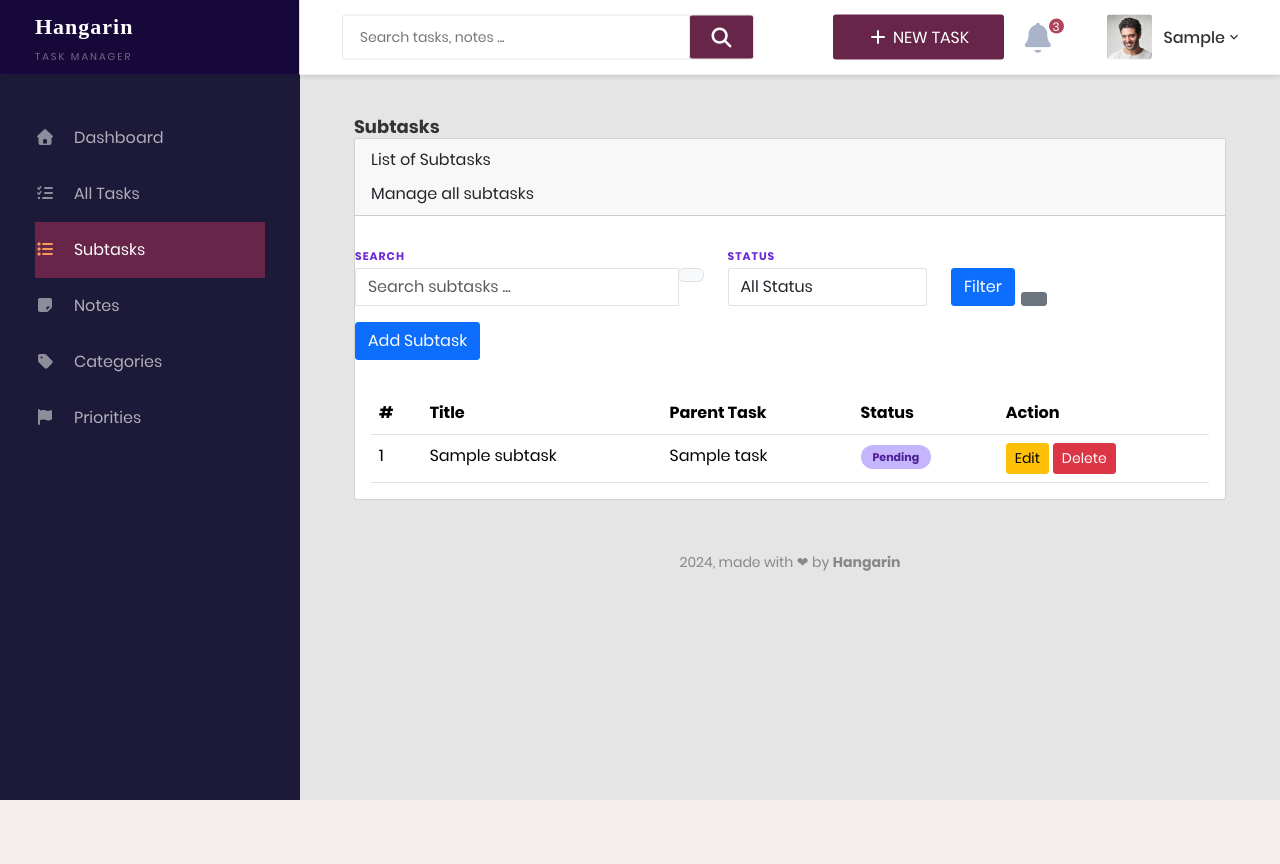
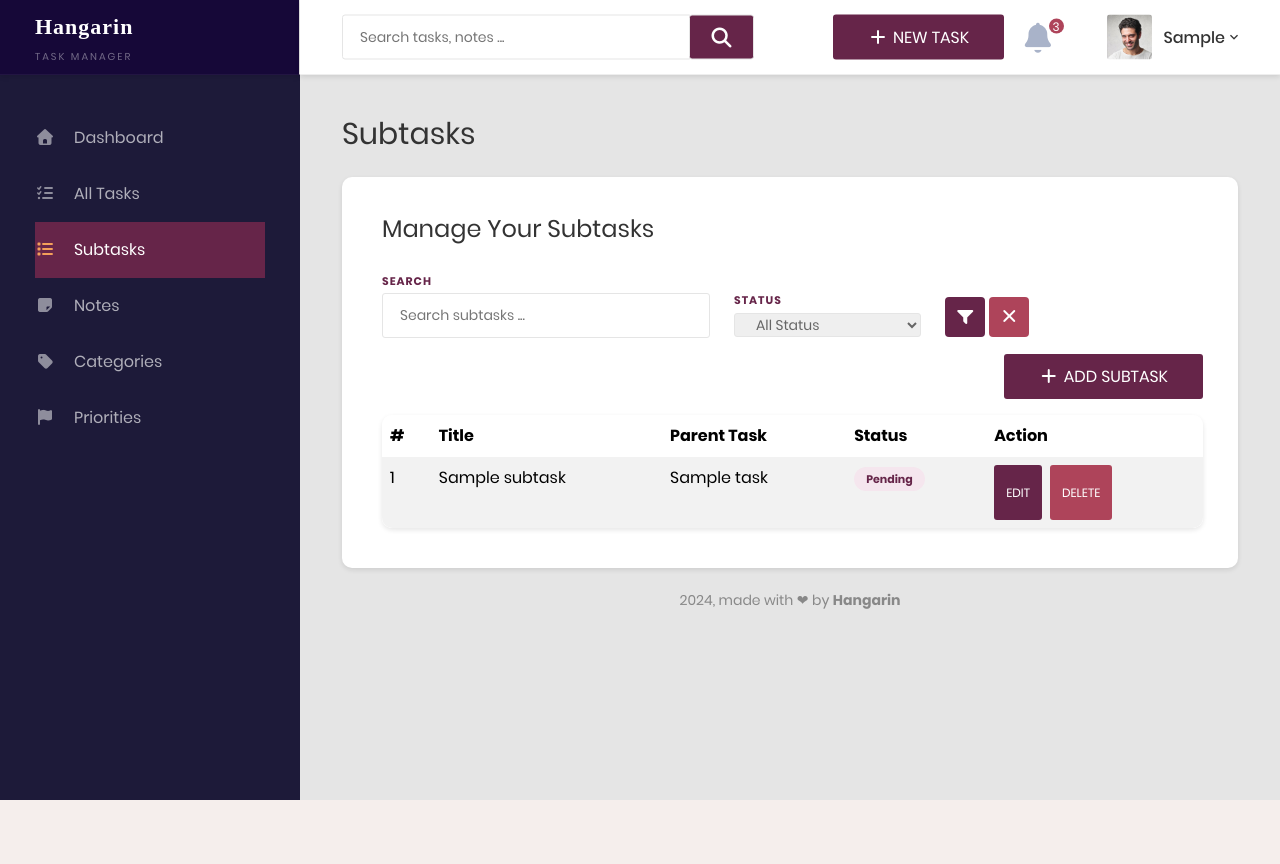
Before and after one commit to mycka4/Hangarin, a Django app: page /subtask_list in a window 1280 px wide. Run offline with Django 5.2, Linux system fonts and the light colour scheme; a user stored in the database is signed in; tables that the repository leaves empty hold one stand-in row (values such as "Sample post"); some libraries are stand-ins or nearby versions.

Commit message:
Modified List files

```diff
--- a/hangarin/templates/subtask_list.html
+++ b/hangarin/templates/subtask_list.html
@@ -4,36 +4,34 @@
 {% block nav_subtasks %}active{% endblock %}
 
 {% block content %}
-<div class="content">
-    <div class="container-fluid">
-        <h4 class="page-title">Subtasks</h4>
+
 <div class="row">
     <div class="col-md-12">
-                <div class="card">
-                    <div class="card-header">
-                        <div class="card-title">List of Subtasks</div>
-                        <div class="card-category">Manage all subtasks</div>
+        <div class="overview-wrap">
+            <h2 class="title-1">Subtasks</h2>
+        </div>
+    </div>
 </div>
 
-                    <br>
+<div class="row m-t-25">
+    <div class="col-md-12">
+        <div class="au-card">
+            <div class="au-card-inner">
 
-                    <div class="col-md-12">
+                <h3 class="title-2">Manage Your Subtasks</h3><br>
+
+                <!-- FILTERS -->
                 <form method="GET" action="{% url 'subtask-list' %}">
                     <div class="row align-items-end mb-3">
 
                         <div class="col-md-5">
-                                    <label style="font-size:11px; font-weight:700; color:#6d28d9; text-transform:uppercase; letter-spacing:1px;">Search</label>
-                                    <div class="input-group">
-                                        <input type="text" name="q" value="{{ q }}" placeholder="Search subtasks ..." class="form-control" />
-                                        <div class="input-group-append">
-                                            <span class="input-group-text"><i class="la la-search"></i></span>
-                                        </div>
-                                    </div>
+                            <label style="font-size:11px; font-weight:700; color:#662549; text-transform:uppercase; letter-spacing:1px;">Search</label>
+                            <input type="text" name="q" value="{{ q }}" placeholder="Search subtasks ..." class="au-input au-input--full" />
                         </div>
 
                         <div class="col-md-3">
-                                    <label style="font-size:11px; font-weight:700; color:#6d28d9; text-transform:uppercase; letter-spacing:1px;">Status</label>
-                                    <select name="status" class="form-control">
+                            <label style="font-size:11px; font-weight:700; color:#662549; text-transform:uppercase; letter-spacing:1px;">Status</label>
+                            <select name="status" class="au-input au-input--full">
                                 <option value="">All Status</option>
                                 <option value="Pending" {% if selected_status == 'Pending' %}selected{% endif %}>Pending</option>
                                 <option value="In Progress" {% if selected_status == 'In Progress' %}selected{% endif %}>In Progress</option>
@@ -41,29 +39,28 @@
                             </select>
                         </div>
 
-                                <div class="col-md-2 d-flex align-items-end" style="gap:6px;">
-                                    <button type="submit" class="btn btn-primary btn-rounded">
-                                        <i class="la la-filter"></i> Filter
+                        <div class="col-md-1 d-flex align-items-end" style="gap:4px; padding-bottom:1px;">
+                            <button type="submit" title="Filter"
+                                style="background:#662549; color:#fff; border:none; border-radius:4px; padding:7px 10px; cursor:pointer;">
+                                <i class="fas fa-filter"></i>
                             </button>
-                                    <a href="{% url 'subtask-list' %}" class="btn btn-secondary btn-rounded">
-                                        <i class="la la-times"></i>
+                            <a href="{% url 'subtask-list' %}" title="Clear"
+                                style="background:#AE445A; color:#fff; border:none; border-radius:4px; padding:7px 10px; text-decoration:none;">
+                                <i class="fas fa-times"></i>
                             </a>
                         </div>
 
                     </div>
                 </form>
+
+                <div class="d-flex justify-content-end mb-3">
+                    <a href="{% url 'subtask-add' %}" class="au-btn au-btn-icon au-btn--blue">
+                        <i class="fas fa-plus"></i>Add Subtask
+                    </a>
                 </div>
 
-                    <div class="col-md-12 mb-2">
-                        <div class="pull-right">
-                            <a href="{% url 'subtask-add' %}" class="btn btn-primary btn-rounded">
-                                <i class="la la-plus"></i> Add Subtask
-                            </a>
-                        </div>
-                    </div>
-
-                    <div class="card-body">
-                        <table class="table table-hover mt-2">
+                <div class="table-responsive table--no-card">
+                    <table class="table table-borderless table-striped">
                         <thead>
                             <tr>
                                 <th>#</th>
@@ -81,16 +78,16 @@
                                 <td>{{ obj.parent_task }}</td>
                                 <td>
                                     {% if obj.status == 'Completed' %}
-                                            <span style="background:#ede9fe;color:#5b21b6;padding:4px 12px;border-radius:20px;font-size:11px;font-weight:700;">Completed</span>
+                                        <span style="background:#d4edda;color:#155724;padding:4px 12px;border-radius:20px;font-size:11px;font-weight:700;">Completed</span>
                                     {% elif obj.status == 'In Progress' %}
-                                            <span style="background:#ddd6fe;color:#6d28d9;padding:4px 12px;border-radius:20px;font-size:11px;font-weight:700;">In Progress</span>
+                                        <span style="background:#fff3cd;color:#856404;padding:4px 12px;border-radius:20px;font-size:11px;font-weight:700;">In Progress</span>
                                     {% else %}
-                                            <span style="background:#c4b5fd;color:#4c1d95;padding:4px 12px;border-radius:20px;font-size:11px;font-weight:700;">Pending</span>
+                                        <span style="background:#f5e6ee;color:#662549;padding:4px 12px;border-radius:20px;font-size:11px;font-weight:700;">Pending</span>
                                     {% endif %}
                                 </td>
-                                    <td>
-                                        <a href="{% url 'subtask-update' obj.id %}" class="btn btn-sm btn-warning btn-rounded">Edit</a>
-                                        <a href="{% url 'subtask-delete' obj.id %}" class="btn btn-sm btn-danger btn-rounded">Delete</a>
+                                <td style="white-space:nowrap;">
+                                    <a href="{% url 'subtask-update' obj.id %}" class="au-btn au-btn--blue" style="padding:5px 12px; font-size:12px; margin-right:4px;">Edit</a>
+                                    <a href="{% url 'subtask-delete' obj.id %}" class="au-btn" style="background:#AE445A; color:#fff; padding:5px 12px; font-size:12px;">Delete</a>
                                 </td>
                             </tr>
                             {% empty %}
@@ -100,12 +97,13 @@
                             {% endfor %}
                         </tbody>
                     </table>
+                </div>
+
                 {% include 'includes/pagination.html' %}
-                    </div>
 
             </div>
         </div>
     </div>
 </div>
-</div>
+
 {% endblock %}
```
Also changed, not shown: hangarin/templates/category_list.html (+44 -27 lines), hangarin/templates/notes_list.html (+42 -44 lines), hangarin/templates/priority_list.html (+44 -27 lines). Lines whose indentation alone changed are shown as unchanged.
